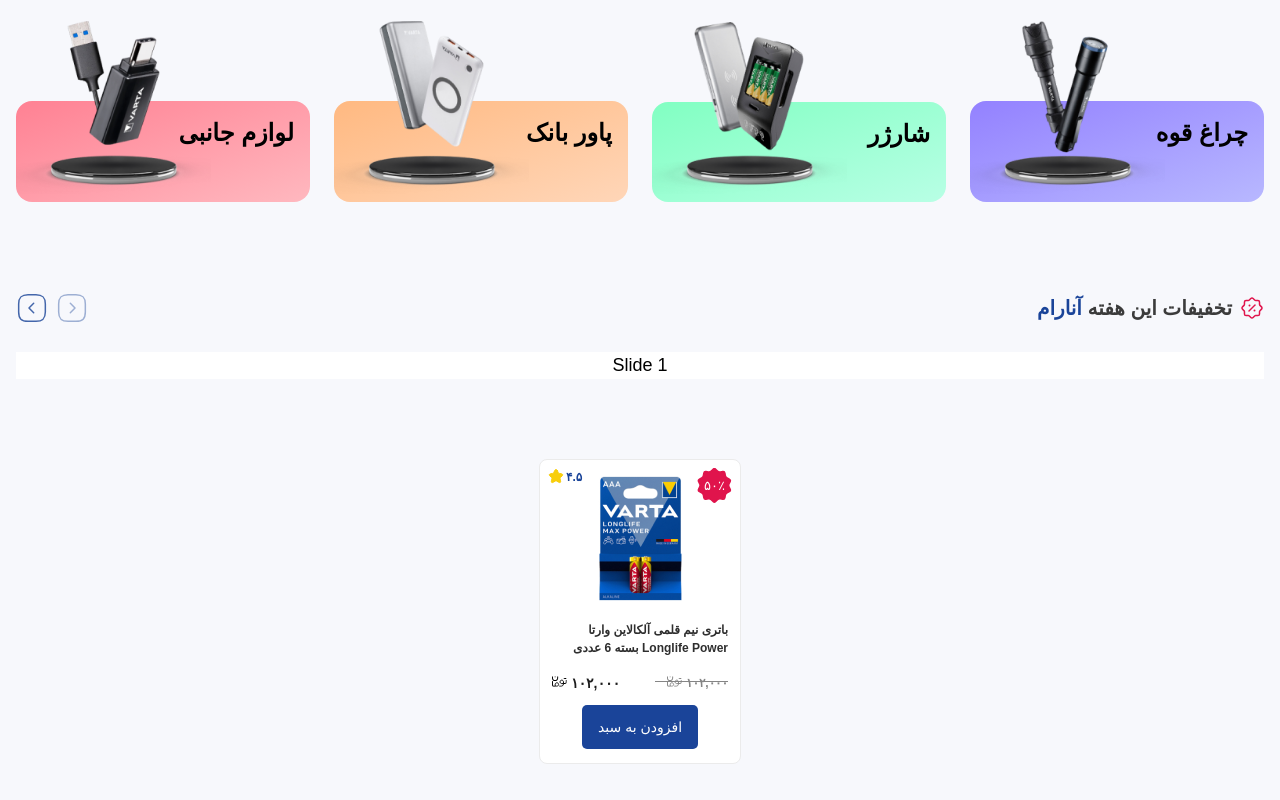
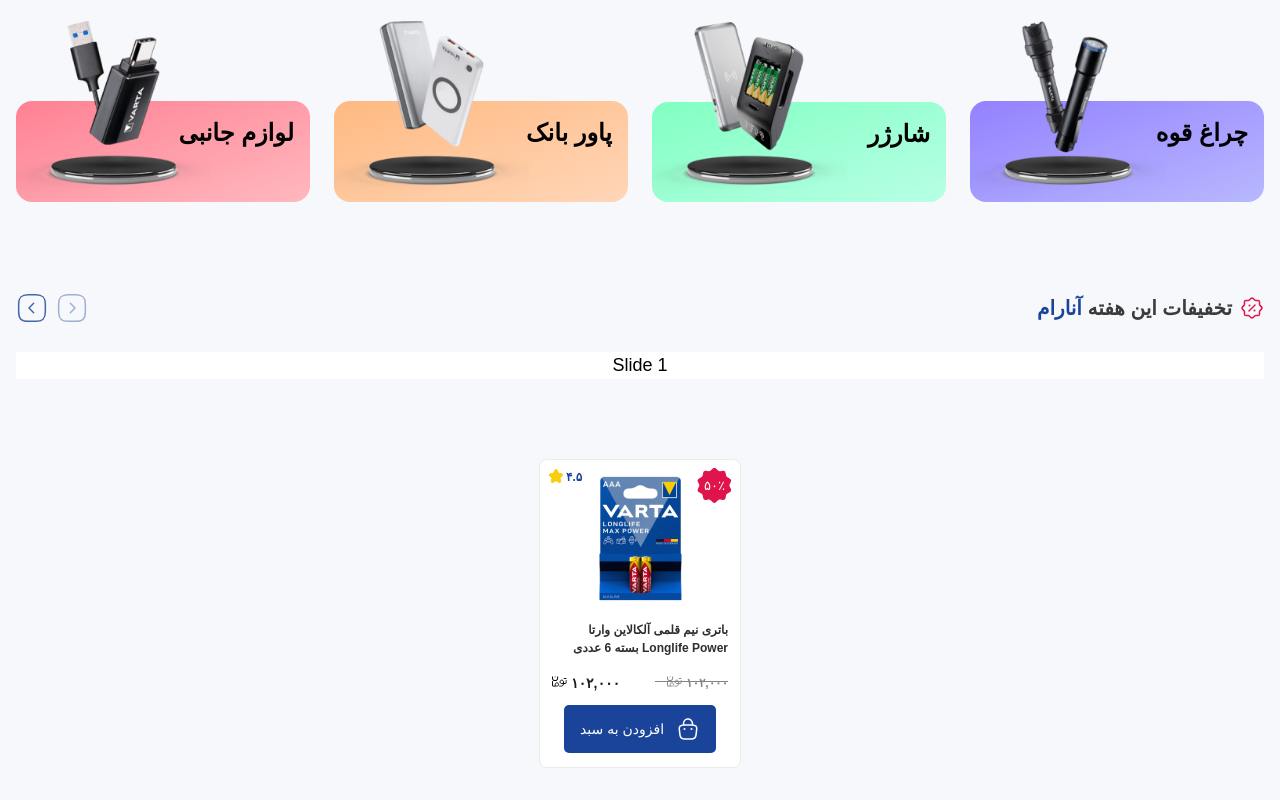
Before and after one commit to mahyarErshad/anaram-react, a React (Create React App) app: page / in a window 1280 px wide. Shown: the part 1001-1801 px from the top of the page. Built offline with nearby package versions, Linux system fonts and the light colour scheme; a web font is replaced by a local one.

Commit message:
Added a primary button

```diff
--- a/src/Components/ProductCards/ProductCardWithDiscount/ProductCardWithDiscount.jsx
+++ b/src/Components/ProductCards/ProductCardWithDiscount/ProductCardWithDiscount.jsx
@@ -4,7 +4,7 @@ import { ReactComponent as StarIcon } from "../../../assets/images/icons/product
 import styles from "../style/productCard.module.css";
 import ProductCardPriceSection from "../ProductCardComponents/ProductCardPriceSection/ProductCardPriceSection";
 import PrimaryButton from "../../../Components/Utils/Buttons/PrimaryButton/PrimaryButton";
-// import { ReactComponent as CartIcon } from "../../../assets/images/icons/bag-icon-white.svg";
+import { ReactComponent as CartIcon } from "../../../assets/images/icons/bag-icon.svg";
 
 function ProductCardWithDiscount() {
   return (
@@ -23,7 +23,7 @@ function ProductCardWithDiscount() {
         <ProductCardPriceSection price="۱۰۲,۰۰۰" />
       </div>
       <div className="flex-center gap-1 w-full">
-        <PrimaryButton text="افزودن به سبد" />
+        <PrimaryButton text="افزودن به سبد" icon={<CartIcon stroke="white" />}  />
       </div>
     </figure>
   );
```
